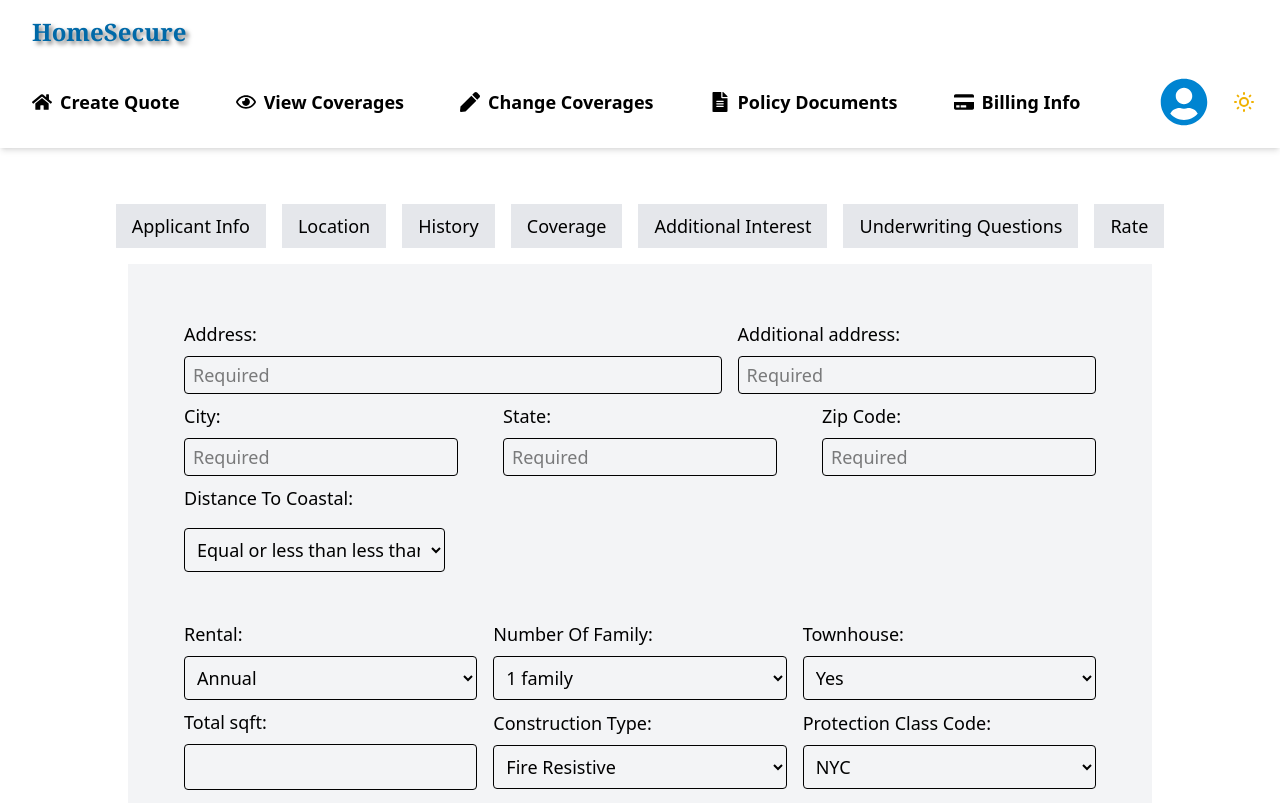
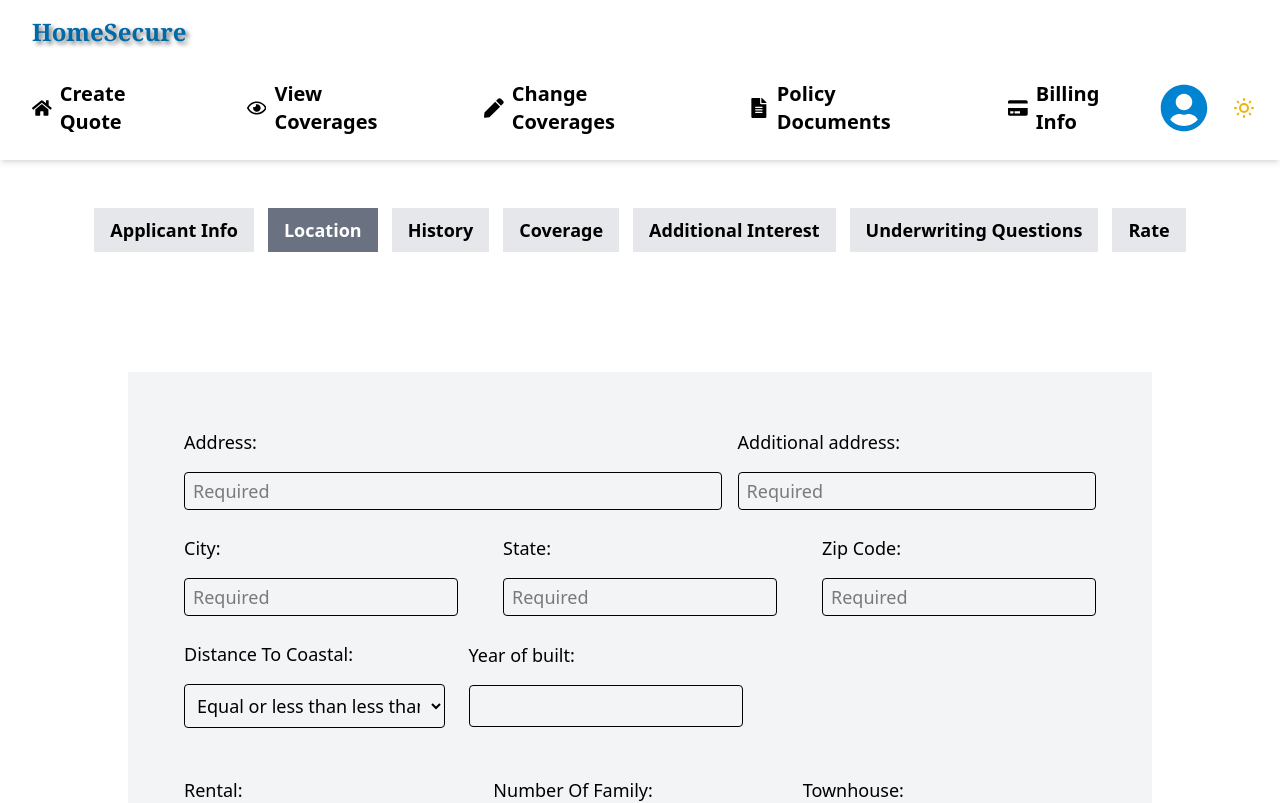
Before and after one commit to Sisi-tech/HouseSecure, a React (Vite) app: page /quote/location in a window 1280 px wide. Shown: the top 803 px of the page. Built offline with nearby package versions, Linux system fonts and the light colour scheme.

Commit message:
updated style

```diff
--- a/src/components/forms/history.jsx
+++ b/src/components/forms/history.jsx
@@ -1,26 +1,29 @@
 import React, { useState } from "react";
 import { Link } from "react-router-dom";
 import CreateQuote from "../policy/createQuote";
+import BackToTop from "../shared/backToTop";
+import Footer from "../shared/footer";
+import { FaTrash } from "react-icons/fa";
 
 const Loss = ({ index, loss, updatedLoss, removeLoss }) => {
     return (
-        <div className="w-full mx-auto max-w-screen-lg text-lg space-y-5 pt-4 md:pt-10 p-4">
+        <div className="w-full mx-auto max-w-screen-lg text-lg space-y-5 pt-4 md:pt-6">
             <h3 className="text-lg font-semibold text-center">Loss {index + 1}</h3>
 
             {/* first row */}
             <div className="flex flex-col md:flex-row gap-4">
                 <div className="flex flex-col md:flex-1">
-                    <label htmlFor={`dateOfLoss-${index}`} className="w-48 md:w-56 text-start md:text-right">Date of Loss:</label>
+                    <label htmlFor={`dateOfLoss-${index}`} className="w-full">Date of Loss:</label>
                     <input
                         id={`dateOfLoss-${index}`}
                         type="date"
-                        className="p-2 border rounded-sm w-full"
+                        className="p-1.5 border rounded-sm w-full"
                         value={loss.dateOfLoss}
                         onChange={(e) => updatedLoss(index, "dateOfLoss", e.target.value)}
                     />
                 </div>
                 <div className="flex flex-col md:flex-1">
-                    <label htmlFor={`category-${index}`} className="w-48 md:w-56 text-start md:text-right">Category:</label>
+                    <label htmlFor={`category-${index}`} className="w-full">Category:</label>
                     <select
                         id={`category-${index}`}
                         className="p-2 border rounded-sm w-full"
@@ -33,11 +36,11 @@ const Loss = ({ index, loss, updatedLoss, removeLoss }) => {
                     </select>
                 </div>
                 <div className="flex flex-col md:flex-1">
-                    <label htmlFor={`paidAmount-${index}`} className="w-48 md:w-56 text-start md:text-right">Amount:</label>
+                    <label htmlFor={`paidAmount-${index}`} className="w-full">Amount:</label>
                     <input
                         id={`paidAmount-${index}`}
-                        type="number"
-                        className="p-2 border rounded-sm w-full"
+                        type="text"
+                        className="p-1.5 border rounded-sm w-full"
                         value={loss.paidAmount}
                         onChange={(e) => updatedLoss(index, "paidAmount", Number(e.target.value))}
                     />
@@ -46,7 +49,7 @@ const Loss = ({ index, loss, updatedLoss, removeLoss }) => {
 
             {/* second row */}
             <div className="flex flex-col">
-                <label htmlFor={`description-${index}`} className="md:w-160 lg:w-240 sm:text-start md:text-right">Description of Loss:</label>
+                <label htmlFor={`description-${index}`} className="w-full">Description of Loss:</label>
                 <textarea
                     id={`description-${index}`}
                     type="text"
@@ -60,10 +63,10 @@ const Loss = ({ index, loss, updatedLoss, removeLoss }) => {
             <div className="flex justify-end">
             <button
                 type="button"
-                className="bg-red-500 text-white px-3 py-1 rounded-lg shadow-md"
+                className="text-red-500 px-3 py-1"
                 onClick={() => removeLoss(index)}
             >
-                Remove
+                <FaTrash size={20} />
             </button>
             </div>
         </div>
@@ -93,10 +96,10 @@ const History = () => {
     };
 
     return (
-        <div className="w-full h-full flex flex-col items-center">
+        <div className="w-full h-full flex flex-col">
             <CreateQuote />
             <form className="w-full mx-auto max-w-screen-lg text-lg space-y-5 pt-4 md:pt-10 p-4 bg-gray-100 text-black">
-                <div className="flex flex-col gap-4">
+                <div className="flex flex-col gap-2">
                     <label htmlFor="priorCarrier" className="w-full">Prior Carrier(If new purchase please indicate new purchase):</label>
                     <input
                         id="priorCarrier"
@@ -107,18 +110,18 @@ const History = () => {
                         required
                     />
                 </div>
-                <div className="flex flex-col gap-4">
+                <div className="flex flex-col gap-2">
                     <label htmlFor="expirationDate" className="w-full text-start">Expiration Date (Please use current date for new purchase):</label>
                     <input
                         id="expirationDate"
                         type="date"
-                        className="p-1 pl-2 border rounded-sm w-full "
+                        className="p-1 pl-2 border rounded-sm w-full"
                         value={expirationDate}
                         onChange={(e) => setExpirationDate(e.target.value)}
                         required
                     />
                 </div>
-                <div className="flex flex-col gap-4">
+                <div className="flex flex-col gap-2">
                     <label htmlFor="lapse" className="w-full text-start">Lapsed in coverage (Please select No for new purchase):</label>
                     <select
                         id="lapse"
@@ -135,7 +138,7 @@ const History = () => {
                 {losses.map((loss, index) => (
                     <Loss key={index} index={index} loss={loss} updatedLoss={updateLoss} removeLoss={removeLoss} />
                 ))}
-                <div className="flex justify-end pb-2">
+                <div className="flex justify-center pb-2">
                     <button
                         type="button"
                         className="bg-sky-700 text-white w-23 p-1 rounded-lg shadow-lg text-md"
@@ -144,7 +147,7 @@ const History = () => {
                     </button>
                 </div>
             </form>
-            <div className="w-full flex justify-end gap-4 p-6 lg:pr-10 lg:pt-14">
+            <div className="w-full flex justify-center gap-4 p-6 pt-14 pb-14 text-white">
                 <Link to="/quote/location">
                     <button className="bg-sky-700 w-20 p-1 rounded-lg shadow-lg text-md">
                         Previous
@@ -156,6 +159,8 @@ const History = () => {
                     </button>
                 </Link>
             </div>
+            <BackToTop />
+            <Footer />
         </div>
     )
 }
--- a/src/components/forms/location.jsx
+++ b/src/components/forms/location.jsx
@@ -2,6 +2,8 @@ import { number } from "prop-types";
 import React, { useState } from "react";
 import { Link } from "react-router-dom";
 import CreateQuote from "../policy/createQuote";
+import BackToTop from "../shared/backToTop";
+import Footer from "../shared/footer";
 
 const Location = () => {
     const [address1, setAddress1] = useState();
@@ -19,13 +21,14 @@ const Location = () => {
     const [yearBuilt, setYearBuilt] = useState();
 
     return (
-        <div className="w-full h-full flex flex-col items-center">
+        <div className="w-full h-full flex flex-col">
             <CreateQuote />
+            <div className="mx-auto max-w-screen-lg p-12"></div>
             <form className="w-full flex flex-col gap-4 mx-auto max-w-screen-lg text-lg pt-4 md:pt-10 lg:p-10 text-black bg-gray-100">
-                <div className="w-full flex flex-col align-center mx-auto max-w-screen-lg text-lg space-y-2 p-4">
+                <div className="w-full flex flex-col align-center mx-auto max-w-screen-lg text-lg gap-6 p-4">
                     {/* row1 address line */}
                     <div className="w-full flex flex-col md:flex-row justify-between gap-4">
-                        <div className="flex flex-col justify-center items-center space-y-2 w-full md:w-3/5">
+                        <div className="flex flex-col justify-center items-center gap-4 w-full md:w-3/5">
                             <label htmlFor="address1" className="w-full">Address:</label>
                             <input
                                 id="address1"
@@ -37,7 +40,7 @@ const Location = () => {
                                 placeholder="Required"
                             />
                         </div>
-                        <div className="flex flex-col justify-center items-center space-y-2 w-full md:w-2/5">
+                        <div className="flex flex-col justify-center items-center gap-4 w-full md:w-2/5">
                             <label htmlFor="address2" className="w-full">Additional address:</label>
                             <input
                                 id="address2"
@@ -53,7 +56,7 @@ const Location = () => {
 
                     {/* row2 city, state, code */}
                     <div className="w-full flex flex-col md:flex-row justify-between gap-4">
-                        <div className="flex flex-col justify-center items-center space-y-2">
+                        <div className="flex flex-col justify-center items-center gap-4">
                             <label htmlFor="city" className="w-full">City:</label>
                             <input
                                 id="city"
@@ -65,7 +68,7 @@ const Location = () => {
                                 placeholder="Required"
                             />
                         </div>
-                        <div className="flex flex-col justify-center items-center space-y-2">
+                        <div className="flex flex-col justify-center items-center gap-4">
                             <label htmlFor="state" className="w-full">State:</label>
                             <input
                                 id="state"
@@ -77,7 +80,7 @@ const Location = () => {
                                 placeholder="Required"
                             />
                         </div>
-                        <div className="flex flex-col justify-center items-center space-y-2">
+                        <div className="flex flex-col justify-center items-center gap-4">
                             <label htmlFor="zipCode" className="w-full">Zip Code:</label>
                             <input
                                 id="zipCode"
@@ -92,6 +95,7 @@ const Location = () => {
                     </div>
 
                     {/* row 3 */}
+                    <div className="w-full flex flex-col md:flex-row  gap-6">
                         <div className="flex flex-col gap-4 w-full md:w-2/7">
                             <label htmlFor="distanceToCostal" className="w-full">Distance To Coastal:</label>
                             <select
@@ -107,12 +111,23 @@ const Location = () => {
                                 <option value="1+">Greater than 1 mile</option>
                             </select>
                         </div>
+                        <div className="flex flex-col justify-center items-center gap-4">
+                            <label htmlFor="yearBuilt" className="w-full">Year of built:</label>
+                            <input
+                                id="yearBuilt"
+                                type="text"
+                                className="p-1.5 border rounded-sm w-full"
+                                value={yearBuilt}
+                                onChange={(e) => setYearBuilt(e.target.value)}
+                            />
+                        </div>
+                    </div>
                 </div>
 
-                <div className="w-full flex flex-col align-center mx-auto max-w-screen-lg text-lg space-y-2  p-4">
+                <div className="w-full flex flex-col align-center mx-auto max-w-screen-lg text-lg gap-6 p-4">
                     {/* first row  */}
                     <div className="w-full grid grid-cols-1 md:grid-cols-3 md:flex-row justify-between gap-4">
-                        <div className="flex flex-col justify-center items-center space-y-2">
+                        <div className="flex flex-col justify-center items-center gap-4">
                             <label htmlFor="rental" className="w-full">Rental:</label>
                             <select
                                 id="rental"
@@ -126,7 +141,7 @@ const Location = () => {
                                 <option value="six">Less than 6 months</option>
                             </select>
                         </div>
-                        <div className="flex flex-col justify-center items-center space-y-2">
+                        <div className="flex flex-col justify-center items-center gap-4">
                             <label htmlFor="numOfFamily" className="w-full">Number Of Family:</label>
                             <select
                                 id="numOfFamily"
@@ -141,7 +156,7 @@ const Location = () => {
                                 <option value="fourFamily">4 family</option>
                             </select>
                         </div>
-                        <div className="flex flex-col justify-center items-center space-y-2">
+                        <div className="flex flex-col justify-center items-center gap-4">
                             <label htmlFor="townhouse" className="w-full">Townhouse:</label>
                             <select
                                 id="townhouse"
@@ -158,7 +173,7 @@ const Location = () => {
 
                     {/* second row */}
                     <div className="w-full grid grid-cols-1 md:grid-cols-3 md:flex-row justify-between gap-4">
-                        <div className="flex flex-col justify-center items-center space-y-2">
+                        <div className="flex flex-col justify-center items-center gap-4">
                             <label htmlFor="sqft" className="w-full">Total sqft:</label>
                             <input
                                 id="sqft"
@@ -168,7 +183,7 @@ const Location = () => {
                                 onChange={(e) => setSqft(e.target.value)}
                             />
                         </div>
-                        <div className="flex flex-col justify-center items-center space-y-2">
+                        <div className="flex flex-col justify-center items-center gap-4">
                             <label htmlFor="constructionType" className="w-full">Construction Type:</label>
                             <select
                                 id="constructionType"
@@ -183,7 +198,7 @@ const Location = () => {
                                 <option value="Frame">Frame</option>
                             </select>
                         </div>
-                        <div className="flex flex-col justify-center items-center space-y-2">
+                        <div className="flex flex-col justify-center items-center gap-4">
                             <label htmlFor="protectionClass" className="w-full">Protection Class Code:</label>
                             <select
                                 id="protectionClass"
@@ -204,7 +219,7 @@ const Location = () => {
                     </div>
                 </div>
             </form>
-            <div className="w-full flex justify-end gap-4 p-6 lg:pr-10 lg:pt-20">
+            <div className="w-full flex justify-center gap-4 p-6 pt-14 pb-14 text-white">
                 <Link to="/quote/applicant-info">
                     <button className="bg-sky-700 w-20 p-1 rounded-lg shadow-lg text-md">
                         Previous
@@ -216,6 +231,8 @@ const Location = () => {
                     </button>
                 </Link>
             </div>
+            <BackToTop />
+            <Footer />
         </div>
     )
 }
--- a/src/components/forms/rate.jsx
+++ b/src/components/forms/rate.jsx
@@ -1,20 +1,26 @@
 import React, { useState } from "react";
 import { Link } from "react-router-dom";
 import CreateQuote from "../policy/createQuote";
+import Footer from "../shared/footer";
 
 const Rate = () => {
     return (
-        <div className="w-full h-full flex flex-col items-center">
+        <div className="w-full min-h-screen flex flex-col">
             <CreateQuote />
-            <div>Rate</div>
-
-            <div className="w-full flex justify-end gap-4 p-6 lg:pr-10">
-                <Link to="/quote/question">
-                    <button className="bg-sky-700 w-20 p-1 rounded-lg shadow-lg text-md">
-                        Previous
-                    </button>
-                </Link>
+            <div className="flex-1 flex flex-col justify-center items-center text-center text-xl p-4">
+                <div className="flex flex-col gap-6">
+                <h1 className="font-semibold">🎉 Congratulations!</h1>
+                <p>Your application has been completed successfully. Now, let’s get your rate and see the best options for you!</p>
+                </div>
+                <div className="pt-16 pb-10 text-white">
+                    <Link to="/quote/question">
+                        <button className="bg-sky-700 w-40 p-1 rounded-lg shadow-lg shadow-gray-500 text-md">
+                            Get Rate
+                        </button>
+                    </Link>
+                </div>
             </div>
+            <Footer />
         </div>
     )
 }
--- a/src/components/policy/createQuote.jsx
+++ b/src/components/policy/createQuote.jsx
@@ -1,20 +1,33 @@
 import React from "react";
-import { Link } from "react-router-dom";
+import { Link, useLocation } from "react-router-dom";
 import Menu from "../shared/menu";
 
 const CreateQuote = () => {
+    const location = useLocation();
     return (
         <div className="w-full">
             <Menu />
-            <div className="left-0 w-full md:w-screen mt-10 p-4 text-lg">
-                <ul className="flex flex-col md:flex-row justify-center gap-4 text-black">
-                    <li><Link to="/quote/applicant-info" className="block px-4 py-2 bg-gray-200 hover:bg-gray-200">Applicant Info</Link></li>
-                    <li><Link to="/quote/location" className="block px-4 py-2 bg-gray-200 hover:bg-gray-200">Location</Link></li>
-                    <li><Link to="/quote/history" className="block px-4 py-2 bg-gray-200 hover:bg-gray-200">History</Link></li>
-                    <li><Link to="/quote/coverage" className="block px-4 py-2 bg-gray-200 hover:bg-gray-200">Coverage</Link></li>
-                    <li><Link to="/quote/interest" className="block px-4 py-2 bg-gray-200 hover:bg-gray-200">Additional Interest</Link></li>
-                    <li><Link to="/quote/question" className="block px-4 py-2 bg-gray-200 hover:bg-gray-200">Underwriting Questions</Link></li>
-                    <li><Link to="/quote/rate" className="block px-4 py-2 bg-gray-200 hover:bg-gray-200">Rate</Link></li>
+            <div className="left-0 w-full md:w-screen mt-8 mb-2 p-4 text-lg font-semibold">
+                <ul className="flex flex-col lg:flex-row justify-center gap-3.5 text-black">
+                    {[
+                        { path: "/quote/applicant-info", label: "Applicant Info" },
+                        { path: "/quote/location", label: "Location" },
+                        { path: "/quote/history", label: "History" },
+                        { path: "/quote/coverage", label: "Coverage" },
+                        { path: "/quote/interest", label: "Additional Interest" },
+                        { path: "/quote/question", label: "Underwriting Questions" },
+                        { path: "/quote/rate", label: "Rate" }
+                    ].map((item) => (
+                        <li key={item.path}>
+                            <Link
+                                to={item.path}
+                                className={`block px-4 py-2 hover:bg-gray-300
+                                    ${location.pathname === item.path ? "bg-gray-500 text-white" : "bg-gray-200"}`}
+                            >
+                                {item.label}
+                            </Link>
+                        </li>
+                    ))}
                 </ul>
             </div>
         </div>
--- a/src/components/shared/footer.jsx
+++ b/src/components/shared/footer.jsx
@@ -3,7 +3,7 @@ import { FaFacebook, FaInstagram, FaTwitter, FaEnvelope, FaPhoneAlt } from "reac
 
 const Footer = () => {
     return (
-        <div className="bg-gray-800 text-white py-8">
+        <div className="bg-gray-800 text-white py-8 bottom-0">
             <div className="max-w-screen-lg mx-auto flex justify-center items-center">
                 <ul className="flex space-x-6">
                     <li className="hover:scale-120 hover:text-blue-800">
--- a/src/components/shared/menu.jsx
+++ b/src/components/shared/menu.jsx
@@ -45,7 +45,7 @@ export default function Menu({ isAuthenticated }) {
 
             {/* Navigation Links */}
             <nav className={`lg:flex lg:items-center lg:justify-between ${menuOpen ? "block" : "hidden"} w-full ${showDropdown ? "dropdown-open" : ""}`}>
-                <ul className="flex flex-col lg:flex-row font-semibold text-lg space-y-4 lg:space-y-0 lg:space-x-6 py-4">
+                <ul className="flex flex-col lg:flex-row font-semibold text-lg lg:text-xl space-y-4 lg:space-y-0 lg:space-x-6 py-2">
                     <li className="flex items-center gap-2 p-4 hover:scale-105">
                        <FaHome size={20} />
                         <Link to="/quote/applicant-info" onClick={() => setMenuOpen(false)}>Create Quote</Link>
```
Also changed, not shown: src/components/forms/applicantInfo.jsx (+9 -3 lines), src/components/forms/coverage.jsx (+8 -2 lines), src/components/forms/interest.jsx (+7 -3 lines), src/components/forms/question.jsx (+7 -5 lines), src/components/shared/backToTop.jsx (+16 -20 lines). Lines whose indentation alone changed are shown as unchanged.
